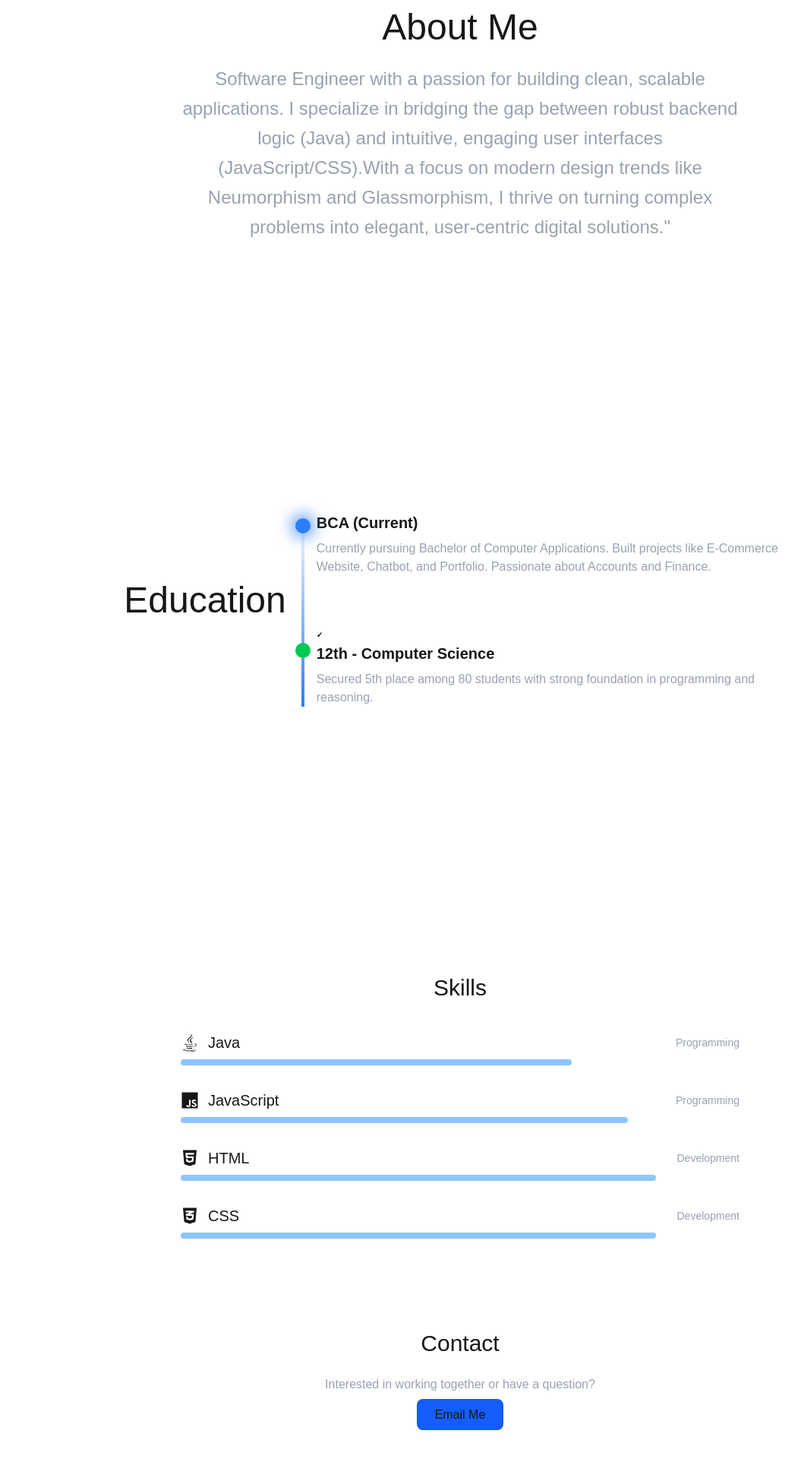
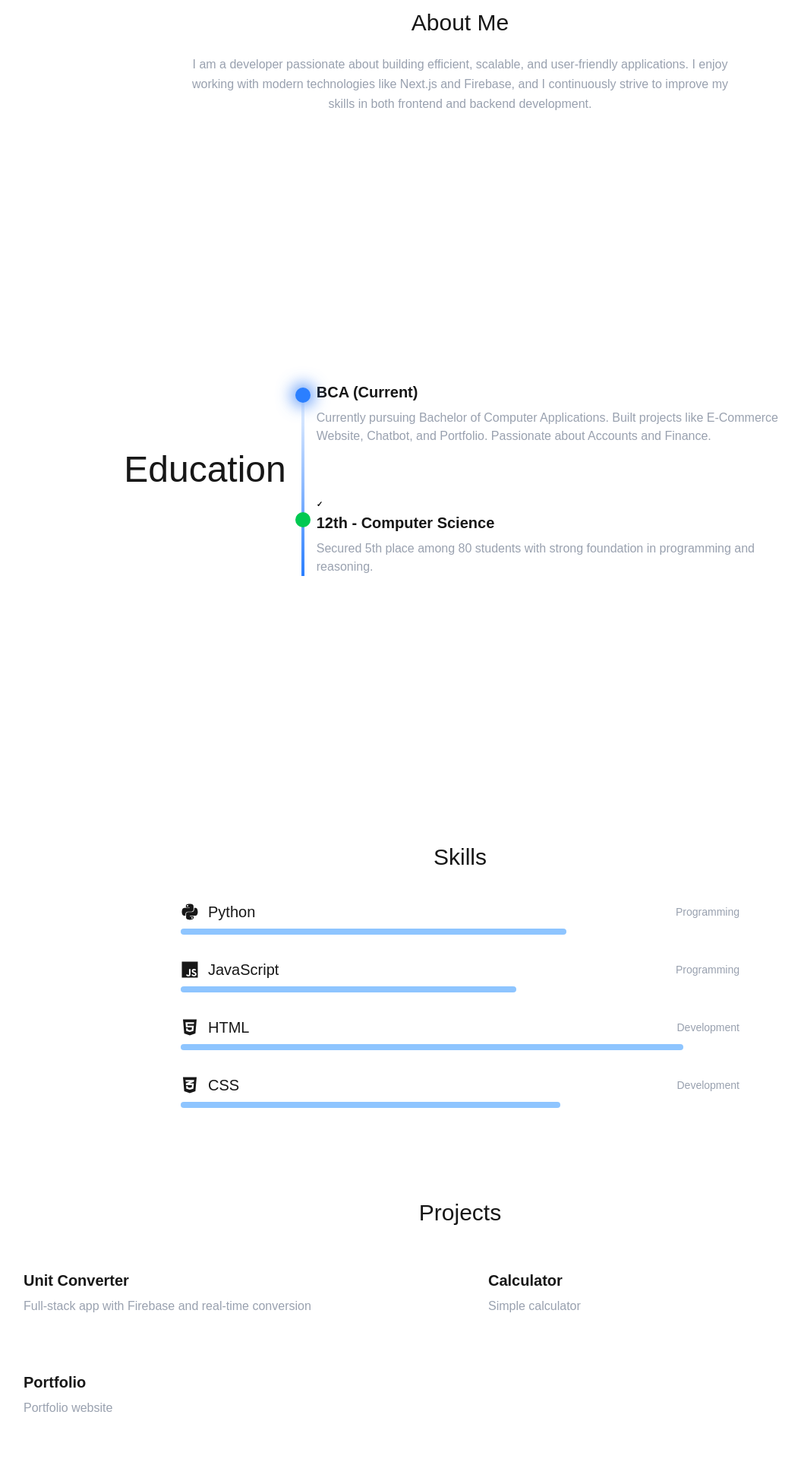
Before and after one commit to Shiva-Prasad-ai/portfolio, a Next.js app: page / in a window 1280 px wide. Shown: the part 868-2788 px from the top of the page at 76% size, without its empty margins (34-1089 px from the left). Built offline with nearby package versions, Linux system fonts and the light colour scheme.

Commit message:
update: cleared mess

```diff
--- a/app/components/About.tsx
+++ b/app/components/About.tsx
@@ -6,7 +6,7 @@ export default function About() {
     return (
         <section id="about" className="p-20 max-w-4xl mx-auto text-center">
             <motion.h2
-                className="text-5xl mb-6"
+                className="text-3xl mb-6"
                 initial={{ opacity: 0, y: 30 }}
                 whileInView={{ opacity: 1, y: 0 }}
             >
@@ -14,13 +14,13 @@ export default function About() {
             </motion.h2>
 
             <motion.p
-                className="text-2xl mb-1 text-gray-400 leading-relaxed"
+                className="text-gray-400 leading-relaxed"
                 initial={{ opacity: 0 }}
                 whileInView={{ opacity: 1 }}
             >
-                Software Engineer with a passion for building clean, scalable applications. I specialize in bridging the gap between robust backend logic (Java)
-                and intuitive, engaging user interfaces (JavaScript/CSS).With a focus on modern design trends like Neumorphism and Glassmorphism,
-                I thrive on turning complex problems into elegant, user-centric digital solutions."
+                I am a developer passionate about building efficient, scalable, and user-friendly applications.
+                I enjoy working with modern technologies like Next.js and Firebase, and I continuously strive
+                to improve my skills in both frontend and backend development.
             </motion.p>
         </section>
     );
--- a/app/components/Hero.tsx
+++ b/app/components/Hero.tsx
@@ -14,11 +14,11 @@ export default function Hero() {
           animate={{ opacity: 1, y: 0 }}
           className="text-5xl md:text-6xl font-bold"
         >
-          Hi, I'm <span className="text-blue-500">HarshithDeeo P</span>
+          Hi, I'm <span className="text-blue-500">Shiva Prasad</span>
         </motion.h1>
 
         <p className="text-2xl mt-6 text-gray-400">
-          Soft Engineer building modern web applications.
+          Full Stack Developer building modern web experiences.
         </p>
 
       </div>
--- a/app/components/Navbar.tsx
+++ b/app/components/Navbar.tsx
@@ -9,6 +9,7 @@ export default function Navbar() {
                 <a href="#about" className="px-5 py-2 rounded-full border border-white/20 text-sm hover:border-blue-500 hover:text-blue-400 transition">About</a>
                 <a href="#education" className="px-5 py-2 rounded-full border border-white/20 text-sm hover:border-blue-500 hover:text-blue-400 transition">Education</a>
                 <a href="#skills" className="px-5 py-2 rounded-full border border-white/20 text-sm hover:border-blue-500 hover:text-blue-400 transition">Skills</a>
+                <a href="#projects" className="px-5 py-2 rounded-full border border-white/20 text-sm hover:border-blue-500 hover:text-blue-400 transition">Projects</a>
 
 
             </div>
--- a/app/components/Projects.tsx
+++ b/app/components/Projects.tsx
@@ -1,31 +1,31 @@
-// import TiltCard from "./TiltCard";
-// import { projects } from "../lib/data";
-// import { Project } from "../lib/types";
+import TiltCard from "./TiltCard";
+import { projects } from "../lib/data";
+import { Project } from "../lib/types";
 
-// export default function Projects() {
-//     return (
-//         <section id="projects" className="p-10">
-//             <h2 className="text-3xl mb-8 text-center">Projects</h2>
+export default function Projects() {
+    return (
+        <section id="projects" className="p-10">
+            <h2 className="text-3xl mb-8 text-center">Projects</h2>
 
-//             <div className="grid md:grid-cols-2 gap-6 [perspective:1000px]">
+            <div className="grid md:grid-cols-2 gap-6 [perspective:1000px]">
 
-//                 {projects.map((p: Project, i: number) => (
+                {projects.map((p: Project, i: number) => (
 
-//                     <TiltCard key={i}>
+                    <TiltCard key={i}>
 
-//                         <a
-//                             href={`/projects/${p.slug}`}
-//                             className="block p-6 rounded-xl bg-white/5 backdrop-blur-lg border border-white/10 hover:border-blue-500 hover:shadow-lg hover:shadow-blue-500/20 transition"
-//                         >
-//                             <h3 className="text-xl font-semibold">{p.title}</h3>
-//                             <p className="text-gray-400 mt-2">{p.description}</p>
-//                         </a>
+                        <a
+                            href={`/projects/${p.slug}`}
+                            className="block p-6 rounded-xl bg-white/5 backdrop-blur-lg border border-white/10 hover:border-blue-500 hover:shadow-lg hover:shadow-blue-500/20 transition"
+                        >
+                            <h3 className="text-xl font-semibold">{p.title}</h3>
+                            <p className="text-gray-400 mt-2">{p.description}</p>
+                        </a>
 
-//                     </TiltCard>
+                    </TiltCard>
 
-//                 ))}
+                ))}
 
-//             </div>
-//         </section>
-//     );
-// }
+            </div>
+        </section>
+    );
+}
--- a/app/components/Skills.tsx
+++ b/app/components/Skills.tsx
@@ -1,31 +1,31 @@
 "use client";
 
 import { motion } from "framer-motion";
-import { FaJava, FaJs, FaHtml5, FaCss3Alt } from "react-icons/fa";
+import { FaPython, FaJs, FaHtml5, FaCss3Alt } from "react-icons/fa";
 
 const skills = [
     {
-        name: "Java",
-        icon: <FaJava />,
-        level: 70,
+        name: "Python",
+        icon: <FaPython />,
+        level: 69,
         category: "Programming"
     },
     {
         name: "JavaScript",
         icon: <FaJs />,
-        level: 80,
+        level: 60,
         category: "Programming"
     },
     {
         name: "HTML",
         icon: <FaHtml5 />,
-        level: 85,
+        level: 90,
         category: "Development"
     },
     {
         name: "CSS",
         icon: <FaCss3Alt />,
-        level: 85,
+        level: 68,
         category: "Development"
     }
 ];
--- a/app/components/SocialBar.tsx
+++ b/app/components/SocialBar.tsx
@@ -3,7 +3,7 @@ import { FaGithub, FaLinkedin, FaEnvelope } from "react-icons/fa";
 export default function SocialBar() {
     return (
 
-        <div id="social" className="fixed left-5 top-1/5 -translate-y-1/5 flex flex-col gap-7 text-xl">
+        <div id="social" className="fixed right-5 top-1/5 -translate-y-1/5 flex flex-col gap-7 text-xl">
 
             <a href="https://github.com/Harshithdeep-ai" target="_blank">
 
--- /dev/null
+++ b/app/lib/data.ts
@@ -0,0 +1,23 @@
+export const projects = [
+    {
+        slug: "unit-converter",
+        title: "Unit Converter",
+        description: "Full-stack app with Firebase and real-time conversion",
+        link: "https://unit-converter-d22ac.web.app",   // 👈 ADD HERE
+        tech: ["Next.js", "Firebase"]
+    },
+    {
+        slug: "calculator",
+        title: "Calculator",
+        description: "Simple calculator",
+        link: "https://shiva-prasad-ai.github.io/calculator/",
+        tech: ["HTML", "CSS", "JavaScript"]
+    },
+    {
+        slug: "Portfolio",
+        title: "Portfolio",
+        description: "Portfolio website",
+        link: "https://main.d1a5ldohxhcz9j.amplifyapp.com/",
+        tech: ["Next.js", "Tailwind", "Framer Motion"]
+    }
+];
--- a/app/page.tsx
+++ b/app/page.tsx
@@ -1,7 +1,7 @@
 import Navbar from "./components/Navbar";
 import Hero from "./components/Hero";
 import Skills from "./components/Skills";
-
+import Projects from "./components/Projects";
 import Contact from "./components/Contact";
 import SocialBar from "./components/SocialBar";
 import About from "./components/About";
@@ -16,7 +16,7 @@ export default function Home() {
             <About />
             <Education />
             <Skills />
-
+            <Projects />
             <Contact />
         </>
     );
--- a/app/projects/[slug]/page.tsx
+++ b/app/projects/[slug]/page.tsx
@@ -1,33 +1,33 @@
-// import { projects } from "../.././lib/data";
+import { projects } from "../.././lib/data";
 
-// export default async function ProjectPage({
-//     params,
-// }: {
-//     params: Promise<{ slug: string }>;
-// }) {
-//     const { slug } = await params;   // ✅ FIX
+export default async function ProjectPage({
+    params,
+}: {
+    params: Promise<{ slug: string }>;
+}) {
+    const { slug } = await params;   // ✅ FIX
 
-//     const project = projects.find((p) => p.slug === slug);
+    const project = projects.find((p) => p.slug === slug);
 
-//     if (!project) {
-//         return <div>Project not found</div>;
-//     }
+    if (!project) {
+        return <div>Project not found</div>;
+    }
 
-//     return (
-//         <div className="p-10 max-w-3xl mx-auto">
-//             <h1 className="text-4xl font-bold">{project.title}</h1>
+    return (
+        <div className="p-10 max-w-3xl mx-auto">
+            <h1 className="text-4xl font-bold">{project.title}</h1>
 
-//             <p className="mt-4 text-gray-400">
-//                 {project.description}
-//             </p>
+            <p className="mt-4 text-gray-400">
+                {project.description}
+            </p>
 
-//             <a
-//                 href={project.link}
-//                 target="_blank"
-//                 className="inline-block mt-6 px-6 py-3 bg-blue-600 rounded-lg"
-//             >
-//                 View Live Project
-//             </a>
-//         </div>
-//     );
-// }
+            <a
+                href={project.link}
+                target="_blank"
+                className="inline-block mt-6 px-6 py-3 bg-blue-600 rounded-lg"
+            >
+                View Live Project
+            </a>
+        </div>
+    );
+}
```
Also changed, not shown: public/character.png.
